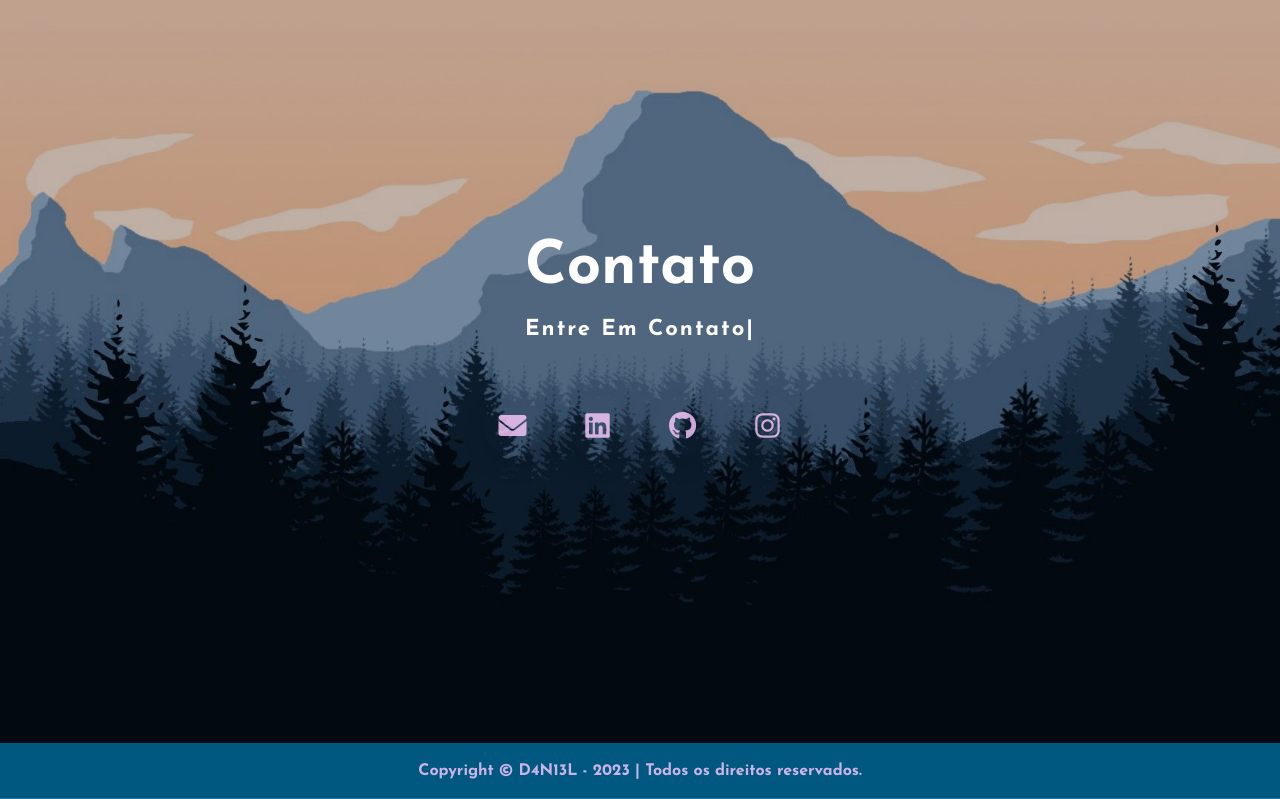
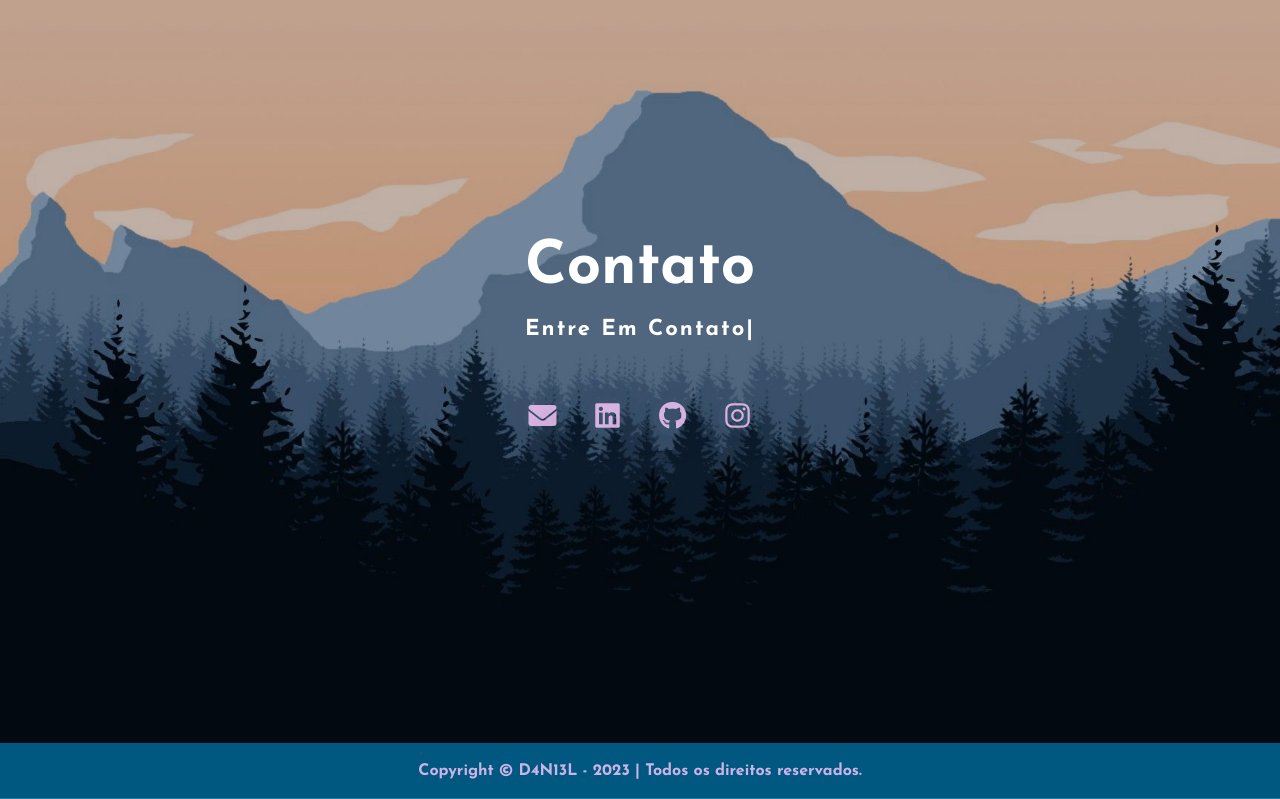
Before and after one commit to D4N13Lzz/Portfolio, a plain HTML site: page index.html in a window 1280 px wide. Shown: the part 2402-3201 px from the top of the page. Drawn offline with nearby package versions, Linux system fonts and the light colour scheme; a script that the page names is missing.

Commit message:
font redes soaicia

```diff
--- a/css/style.css
+++ b/css/style.css
@@ -429,8 +429,8 @@ a {
 .contact-content ul li {
   position: relative;
   list-style: none;
-  width: 60px;
-  height: 60px;
+  width: 40px;
+  height: 40px;
   border-radius: 60px;
   cursor: pointer;
   display: flex;
@@ -487,7 +487,7 @@ a {
 }
 .contact-content ul li .titulo {
   color: #fff;
-  font-size: 1.1em !important;
+  font-size: 12px !important;
   text-transform: uppercase;
   letter-spacing: 0.1em;
   transform: scale(0);
@@ -516,6 +516,7 @@ footer span {
   color: #fcfc;
   text-decoration: none;
 }
+
 
 /*
 ===================================================
```
